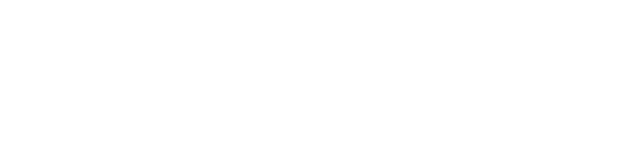
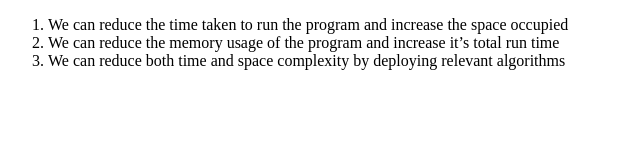
Before and after one commit to girish95500/student1, a website: page main.html in a window 1280 px wide. Shown: the whole page, without its empty margins (0-640 px from the left). Drawn offline with Linux system fonts and the light colour scheme.

Commit message:
created a submission

```diff
--- a/main.html
+++ b/main.html
@@ -10,7 +10,11 @@
 	<!-- the entire body must be written by student -->
     <script type="text/javascript" src="./script.js">
 </script>
+<ol type="1">
+	<li>We can reduce the time taken to run the program and increase the space occupied</li>
+	<li>We can reduce the memory usage of the program and increase it’s total run time</li>
+	<li>We can reduce both time and space complexity by deploying relevant algorithms</li>
 
+</ol>
 </body>
-
 </html>
```
